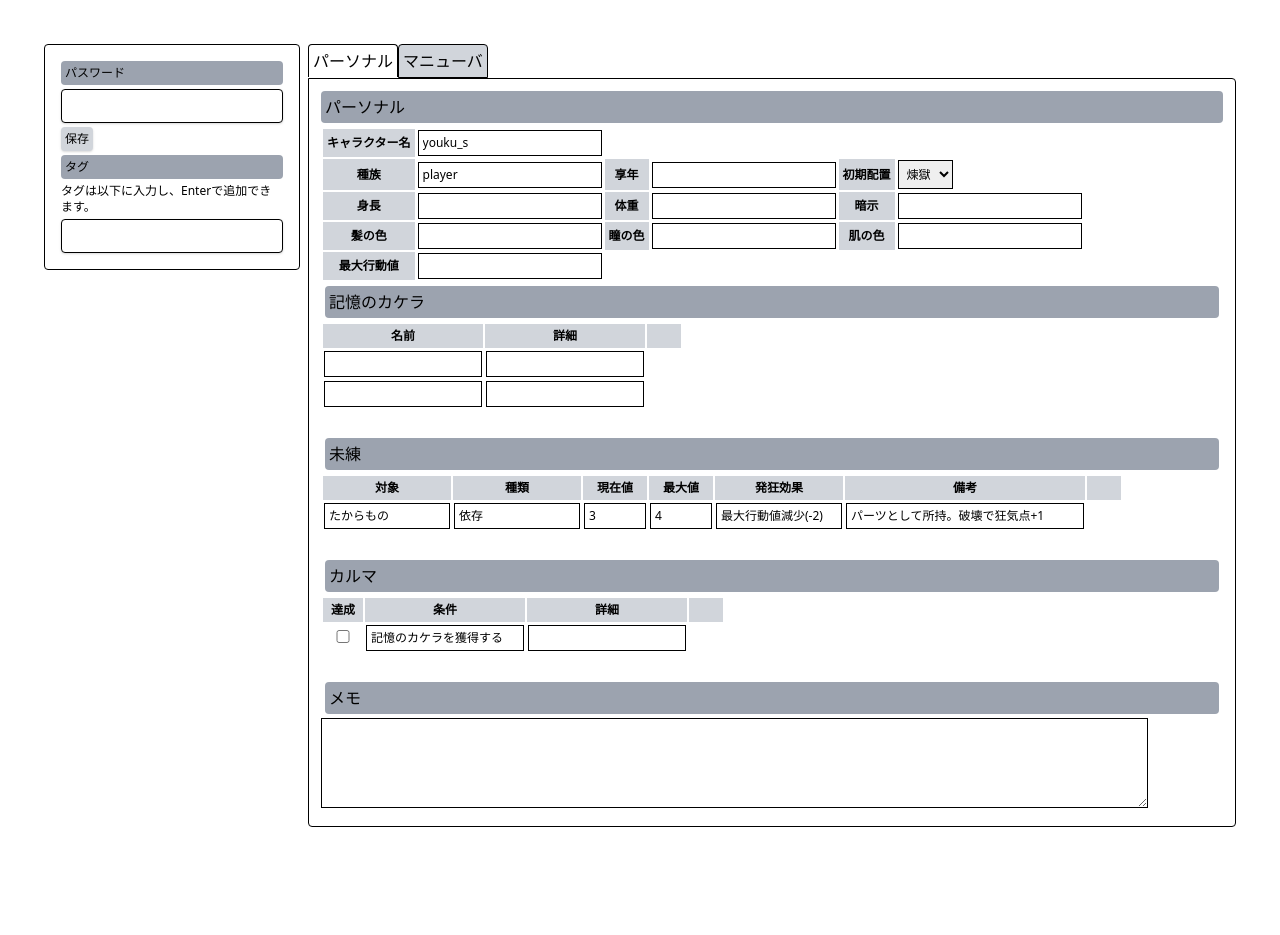
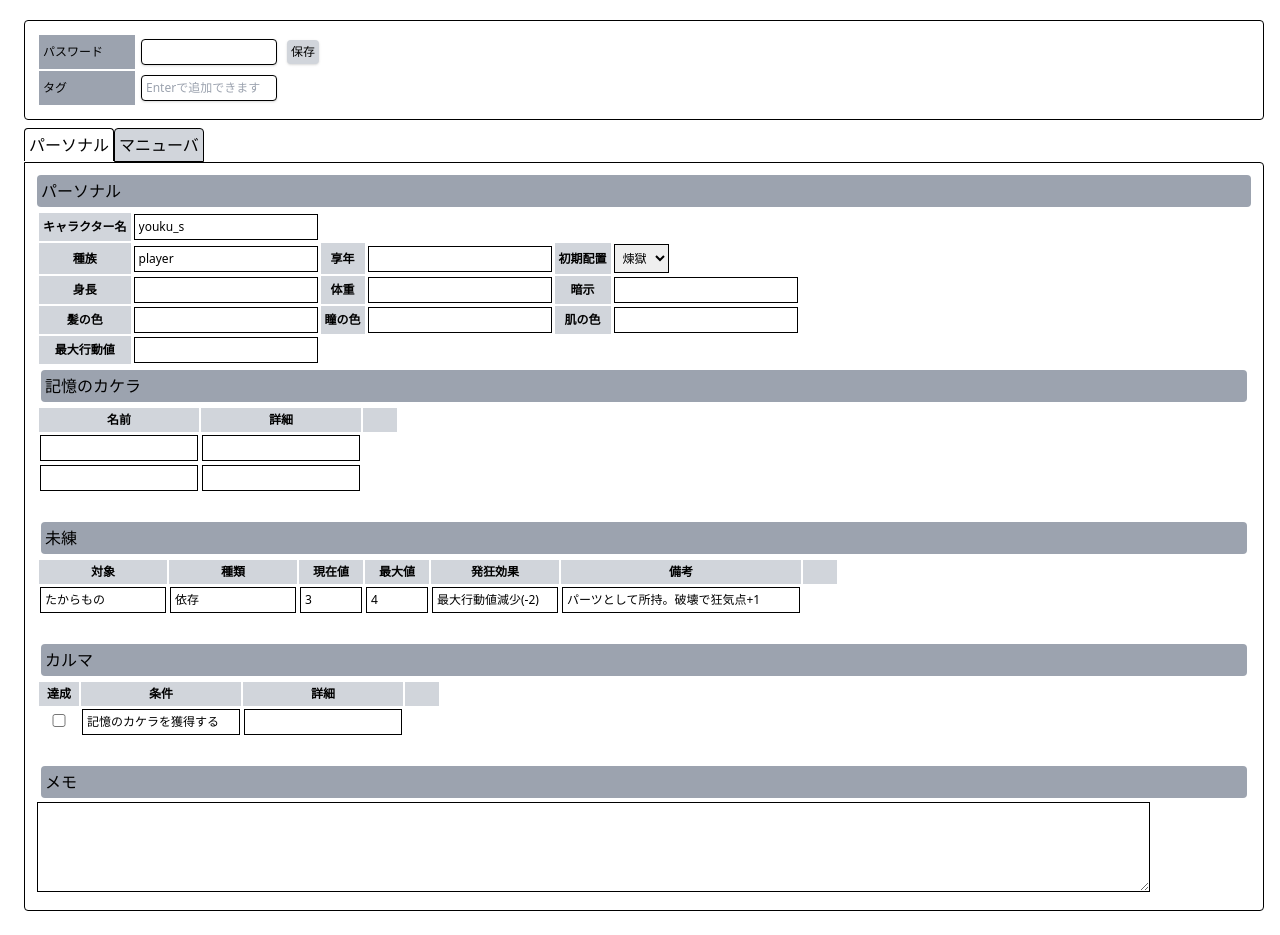
Before and after one commit to youku-s/dakatsu-udon, a Next.js app: page / in a window 1280 px wide. Before the commit the page ends 871 px from the top, so only its background shows below. Built offline with nearby package versions, Linux system fonts and the light colour scheme; some icons are missing.

Commit message:
menu位置の調整

```diff
--- a/src/pages/index.tsx
+++ b/src/pages/index.tsx
@@ -5,6 +5,7 @@ import Tab from './tab';
 import { v4 as uuidv4 } from 'uuid';
 import { useRouter } from 'next/router';
 import React, { useState, useEffect } from 'react';
+import { CloseOutline } from 'react-ionicons';
 
 enum TabType {
   Profile,
@@ -27,6 +28,7 @@ const Home: NextPage = () => {
   const [currentTab, setCurrentTab] = useState<CurrentTab>({
     tabType: TabType.Profile,
   });
+  const [tag, setTag] = useState('');
   const [sheet, setSheet] = useState({
     uuid: uuidv4(),
     isPrivate: false,
@@ -75,11 +77,8 @@ const Home: NextPage = () => {
       points: [],
     },
   } as Sheet);
-  const updateSheet = (sheet: Sheet) => {
-    setSheet(sheet);
-  };
   const [content, setContent] = useState(
-    <ProfileTab sheet={sheet} updateSheet={updateSheet} />,
+    <ProfileTab sheet={sheet} updateSheet={setSheet} />,
   );
   useEffect(() => {
     if (process.env.IS_LOCAL) {
@@ -223,13 +222,13 @@ const Home: NextPage = () => {
   }, []);
   useEffect(() => {
     if (currentTab.tabType == TabType.Profile) {
-      setContent(<ProfileTab sheet={sheet} updateSheet={updateSheet} />);
+      setContent(<ProfileTab sheet={sheet} updateSheet={setSheet} />);
       return;
     }
 
     const tab = sheet.tabs.find((x) => x.uuid === currentTab.uuid);
     if (tab === undefined) {
-      setContent(<ProfileTab sheet={sheet} updateSheet={updateSheet} />);
+      setContent(<ProfileTab sheet={sheet} updateSheet={setSheet} />);
       return;
     }
     setContent(
@@ -244,34 +243,71 @@ const Home: NextPage = () => {
             return item;
           });
           newSheet.tabs = newTabs;
-          updateSheet(newSheet);
+          setSheet(newSheet);
         }}
       />,
     );
   }, [currentTab, sheet]);
   return (
-    <div className='flex items-start m-10'>
-      <div className='flex-none text-xs w-64 inline-block border-solid border border-black rounded p-3 m-1'>
-        <div className='bg-gray-400 p-1 rounded m-1'>パスワード</div>
-        <div className='m-1'>
+    <div className='m-5'>
+      <div className='w-full text-xs border-solid border border-black rounded p-3 m-1'>
+        <table className='table-fixed border-separate'>
+          <tbody>
+            <tr>
+              <td className='bg-gray-400 p-1 m-1 w-24'>パスワード</td>
+              <td className='m-1 p-1 w-36'>
                 <input
                   type='password'
-            className='shadow appearance-none border border-black rounded w-full py-2 px-3'
+                  className='shadow appearance-none border border-black rounded w-full p-1'
                 ></input>
-        </div>
-        <div className='m-1'>
+              </td>
+              <td className='m-1 p-1'>
                 <button className='shadow bg-gray-300 rounded p-1'>保存</button>
-        </div>
-        <div className='bg-gray-400 p-1 rounded m-1'>タグ</div>
-        <div className='m-1'>タグは以下に入力し、Enterで追加できます。</div>
-        <div className='m-1'>
+              </td>
+            </tr>
+            <tr>
+              <td className='bg-gray-400 p-1 m-1'>タグ</td>
+              <td className='m-1 p-1'>
                 <input
                   type='text'
-            className='shadow border border-black rounded w-full py-2 px-3'
+                  className='shadow border border-black rounded w-full p-1'
+                  value={tag}
+                  placeholder='Enterで追加できます'
+                  onInput={(e) => {
+                    setTag(e.currentTarget.value);
+                  }}
+                  onKeyPress={(e) => {
+                    if (e.key === 'Enter') {
+                      const newSheet = { ...sheet };
+                      newSheet.tags = [...sheet.tags, tag];
+                      setSheet(newSheet);
+                      setTag('');
+                    }
+                  }}
                 ></input>
+              </td>
+              <td className='p-1'>
+                {sheet.tags.map((x) => {
+                  return (
+                    <span
+                      className='m-1 p-1 rounded bg-green-200'
+                      key={uuidv4()}
+                      onDoubleClick={() => {
+                        const newSheet = { ...sheet };
+                        newSheet.tags = newSheet.tags.filter((t) => t !== x);
+                        setSheet(newSheet);
+                      }}
+                    >
+                      {x}
+                    </span>
+                  );
+                })}
+              </td>
+            </tr>
+          </tbody>
+        </table>
       </div>
-      </div>
-      <div className='flex-auto inline-block m-1'>
+      <div className='inline-block m-1 w-full'>
         <ul className='align-top m-0'>
           <li
             className={`inline-block rounded border border-black rounded-b-none p-1 ${
--- a/src/pages/personal.tsx
+++ b/src/pages/personal.tsx
@@ -10,6 +10,7 @@ function Personal(props: PersonalProps) {
   return (
     <div>
       <table className='table-fixed text-xs border-separate'>
+        <tbody>
           <tr>
             <th className='bg-gray-300 p-1'>キャラクター名</th>
             <td>
@@ -159,6 +160,7 @@ function Personal(props: PersonalProps) {
             <td></td>
             <td></td>
           </tr>
+        </tbody>
       </table>
     </div>
   );
--- a/src/pages/tab.tsx
+++ b/src/pages/tab.tsx
@@ -75,7 +75,7 @@ function Tab(props: TabProps) {
               <th className='bg-gray-300 p-1 w-12'>コスト</th>
               <th className='bg-gray-300 p-1 w-12'>射程</th>
               <th className='bg-gray-300 p-1 w-24'>効果</th>
-              <th className='bg-gray-300 p-1 w-16'>寵愛</th>
+              <th className='bg-gray-300 p-1 w-10'>寵愛</th>
               <th className='bg-gray-300 p-1 w-6'></th>
               <th className='bg-gray-300 p-1 w-6'></th>
               <th className='bg-gray-300 p-1 w-6'></th>
```
Lines whose indentation alone changed are shown as unchanged.
